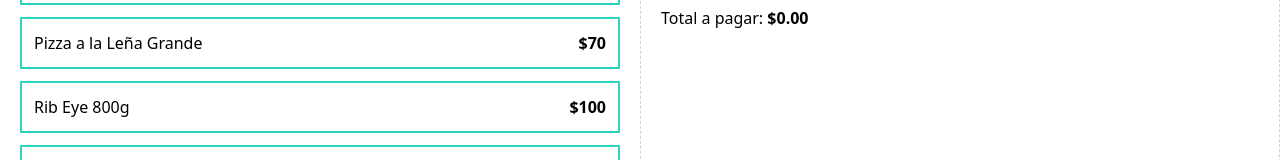
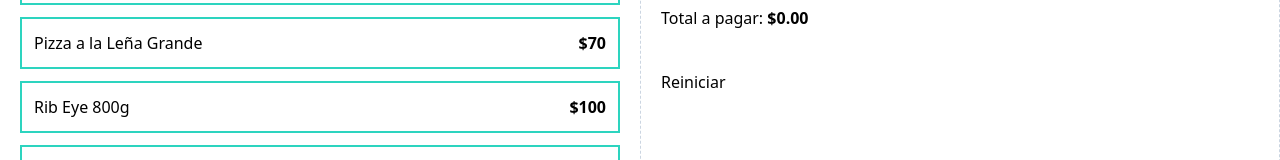
Before and after one commit to victor-varela/calculadora_propina.React-Ts, a React (Vite) app: page / in a window 1280 px wide. Shown: the part 563-723 px from the top of the page. Built offline with nearby package versions, Linux system fonts and the light colour scheme.

Commit message:
feat: add reset Button functionality

```diff
--- a/src/App.tsx
+++ b/src/App.tsx
@@ -6,7 +6,7 @@ import { menuItems } from "./data/data";
 import { useOrder } from "./hooks/useOrder";
 
 function App() {
-  const { addItem, order, removeItem, tip, setTip } = useOrder();
+  const { addItem, order, removeItem, tip, setTip, resetOrder } = useOrder();
   return (
     <>
       <header className="bg-teal-400 py-5">
@@ -37,6 +37,7 @@ function App() {
           <OrderTotals
             order={order}
             tip={tip}
+            resetOrder={resetOrder}
           />
         </div>
       </main>
--- a/src/components/OrderTotals.tsx
+++ b/src/components/OrderTotals.tsx
@@ -5,11 +5,13 @@ import { formatCurrency } from "../utils";
 type OrderTotalsProps = {
   order: OrderItem[];
   tip: number;
+  resetOrder: ()=> void
 };
 
-const OrderTotals = ({ order, tip }: OrderTotalsProps) => {
+const OrderTotals = ({ order, tip, resetOrder }: OrderTotalsProps) => {
   const subtotalAmount = useMemo(() => order.reduce((total, item) => total + item.quantity * item.price, 0), [order]);
-  const tipAmount = useMemo( ()=> subtotalAmount *tip, [tip, order] )
+  const tipAmount = useMemo(() => subtotalAmount * tip, [tip, order]);
+  const totalAmount = useMemo(() => subtotalAmount + tipAmount, [tip, order]);
   return (
     <>
       <div className="space-y-3">
@@ -21,10 +23,12 @@ const OrderTotals = ({ order, tip }: OrderTotalsProps) => {
           Propina: <span className="font-bold">{formatCurrency(tipAmount)}</span>
         </p>
         <p>
-          Total a pagar: <span className="font-bold">{formatCurrency(subtotalAmount + tipAmount)}</span>
+          Total a pagar: <span className="font-bold">{formatCurrency(totalAmount)}</span>
         </p>
       </div>
-      <button></button>
+      <button
+        onClick={()=>resetOrder()}
+      >Reiniciar</button>
     </>
   );
 };
--- a/src/hooks/useOrder.ts
+++ b/src/hooks/useOrder.ts
@@ -3,7 +3,7 @@ import type { MenuItem, OrderItem } from "../types";
 
 export const useOrder = () => {
   const [order, setOrder] = useState<OrderItem[]>([]);
-  const [tip, setTip]= useState(0);
+  const [tip, setTip] = useState(0);
   const addItem = (item: MenuItem) => {
     const itemExists = order.find(order => order.id === item.id);
     if (itemExists) {
@@ -21,12 +21,18 @@ export const useOrder = () => {
     setOrder(order.filter(order => order.id !== id));
   };
 
+  const resetOrder = () => {
+    setOrder([]);
+    setTip(0);
+  };
+
   return {
     addItem,
     order,
     removeItem,
     tip,
-    setTip
+    setTip,
+    resetOrder,
   };
 };
 
```
